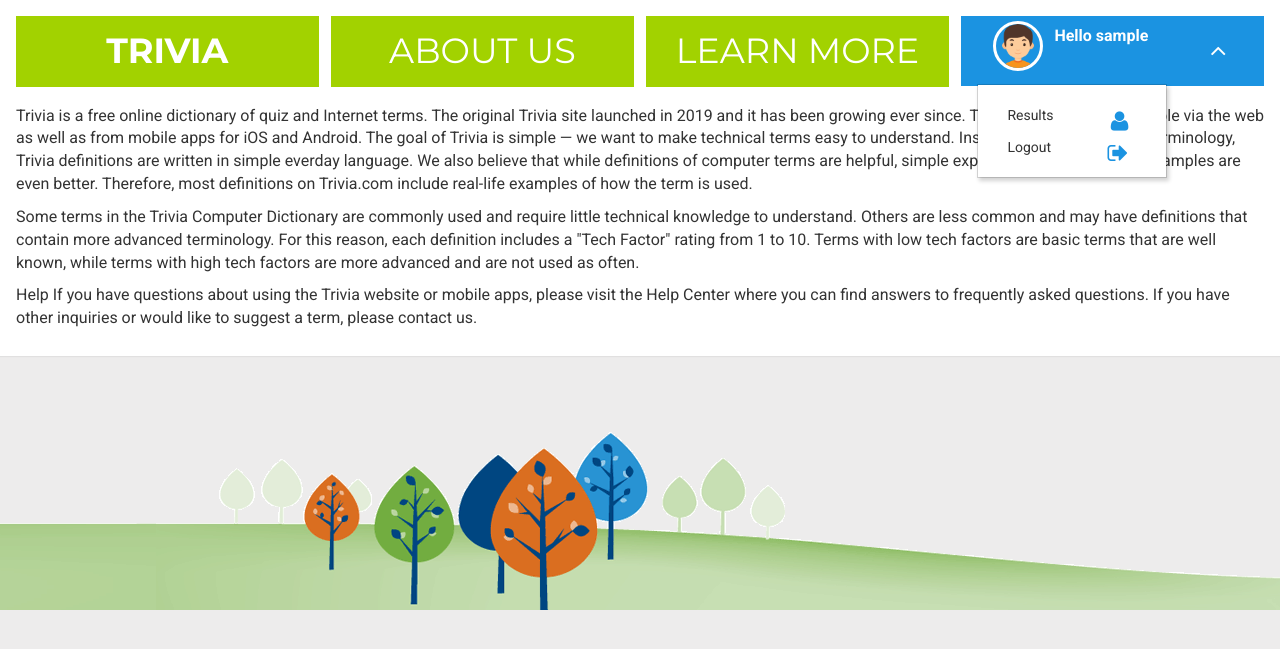
After one commit to richujain/Trivia, a PHP site: page /home/about.php in a window 1280 px wide, after a click that opens the changed part. The commit adds this page. Shown: the top 649 px of the page. Run offline with PHP 8.4, Linux system fonts and the light colour scheme; the visitor is signed in with stand-in values (Sample User, id 1).

Commit message:
Your Message

```diff
--- /dev/null
+++ b/home/about.php
@@ -0,0 +1,131 @@
+<!--
+Author: W3layouts
+Author URL: http://w3layouts.com
+License: Creative Commons Attribution 3.0 Unported
+License URL: http://creativecommons.org/licenses/by/3.0/
+-->
+<!DOCTYPE HTML>
+<html>
+<head>
+<title>Trivia Welcome Page</title>
+<meta name="viewport" content="width=device-width, initial-scale=1">
+<meta http-equiv="Content-Type" content="text/html; charset=utf-8" />
+<meta name="keywords" content="" />
+<script type="application/x-javascript"> addEventListener("load", function() { setTimeout(hideURLbar, 0); }, false); function hideURLbar(){ window.scrollTo(0,1); } </script>
+<!-- Bootstrap Core CSS -->
+<link href="css/bootstrap.min.css" rel='stylesheet' type='text/css' />
+<!-- Custom CSS -->
+<link href="css/style.css" rel='stylesheet' type='text/css' />
+<link rel="stylesheet" href="css/morris.css" type="text/css"/>
+<!-- Graph CSS -->
+<link href="css/font-awesome.css" rel="stylesheet">
+<!-- jQuery -->
+<script src="js/jquery-2.1.4.min.js"></script>
+<!-- //jQuery -->
+<link href='//fonts.googleapis.com/css?family=Roboto:700,500,300,100italic,100,400' rel='stylesheet' type='text/css'/>
+<link href='//fonts.googleapis.com/css?family=Montserrat:400,700' rel='stylesheet' type='text/css'>
+<!-- lined-icons -->
+<link rel="stylesheet" href="css/icon-font.min.css" type='text/css' />
+<!-- //lined-icons -->
+</head>
+<script>
+	function technology(){
+		window.location.href = "technology_quiz.php";
+	}
+	function science(){
+		window.location.href = "science_quiz.php";
+	}
+</script>
+<?php
+	function logout() {
+		session_start();
+		session_destroy();
+		header("Location: ../index.php");
+		exit();
+  }
+
+  if (isset($_GET['logout'])) {
+    logout();
+  }
+  ?>
+<?php
+session_start();
+$username = $_SESSION["username"];
+
+?>
+<body>
+   <div class="page-container">
+   <!--/content-inner-->
+             <!--header start here-->
+				<div class="header-main">
+					<div class="logo-w3-agile">
+								<h1><a href="index.php"><b>Trivia</b></a></h1>
+							</div>
+							<div class="logo-w3-agile">
+										<h1><a href="index.php">About us</a></h1>
+									</div>
+									<div class="logo-w3-agile">
+												<h1><a href="learnmore.php">Learn More</a></h1>
+											</div>
+
+						<div class="profile_details w3l" style="float: right">
+								<ul>
+									<li class="dropdown profile_details_drop">
+										<a href="#" class="dropdown-toggle" data-toggle="dropdown" aria-expanded="false">
+											<div class="profile_img">
+												<span class="prfil-img"><img src="images/user.png" alt=""> </span>
+												<div class="user-name">
+													<p><?php echo "Hello " . $username ?></p>
+													<span></span>
+												</div>
+												<i class="fa fa-angle-down"></i>
+												<i class="fa fa-angle-up"></i>
+												<div class="clearfix"></div>
+											</div>
+										</a>
+										<ul class="dropdown-menu drp-mnu">
+											<li> <a href="result.php"><i class="fa fa-user"></i> Results</a> </li>
+											<li> <a href="index.php?logout=true"><i class="fa fa-sign-out"></i> Logout</a> </li>
+										</ul>
+									</li>
+								</ul>
+							</div>
+<br>
+<br>
+<br>
+
+				<p style="margin-top:20px;align:justify|center">Trivia is a free online dictionary of quiz and Internet terms. The original Trivia site launched in 2019 and it has been growing ever since. Trivia definitions are available via the web as well as from mobile apps for iOS and Android.
+					The goal of Trivia is simple — we want to make technical terms easy to understand. Instead of using high-level terminology, Trivia definitions are written in simple everday language. We also believe that while definitions of computer terms are helpful, simple explanations of terms with examples are even better. Therefore, most definitions on Trivia.com include real-life examples of how the term is used.
+</p><p>Some terms in the Trivia Computer Dictionary are commonly used and require little technical knowledge to understand. Others are less common and may have definitions that contain more advanced terminology. For this reason, each definition includes a "Tech Factor" rating from 1 to 10. Terms with low tech factors are basic terms that are well known, while terms with high tech factors are more advanced and are not used as often.</p>
+
+					Help
+					If you have questions about using the Trivia website or mobile apps, please visit the Help Center where you can find answers to frequently asked questions. If you have other inquiries or would like to suggest a term, please contact us.
+				</p>
+
+
+					<div class="clearfix"></div>
+				</div>
+
+
+
+
+<br>
+<br>
+<br
+
+
+<script src="js/jquery.nicescroll.js"></script>
+<script src="js/scripts.js"></script>
+<!-- Bootstrap Core JavaScript -->
+   <script src="js/bootstrap.min.js"></script>
+   <!-- /Bootstrap Core JavaScript -->
+<!-- morris JavaScript -->
+<script src="js/raphael-min.js"></script>
+<script src="js/morris.js"></script>
+<footer>
+
+<img src="footer1.png" alt="" >
+
+</footer>
+</body>
+</html>
--- a/index.php
+++ b/index.php
@@ -25,7 +25,7 @@
 	session_start();
 	if (! empty($_SESSION['logged_in']))
 	{
-		header("Location: home/admin_panel.php"); /* Redirect browser */
+		header("Location: home/index.php"); /* Redirect browser */
     	exit();
 	}
 ?>
--- a/register.php
+++ b/register.php
@@ -44,11 +44,6 @@
 		</div>
 	</div>
 	<!-- //agileits -->
-	<!-- copyright -->
-	<div class="w3-agile-copyright">
-		<p class="agileinfo"> © 2019 Trivia Quiz. All rights reserved | Design by <a href="" target="_blank">Trivia</a></p>
-	</div>
-	<!-- //copyright -->
 	<!-- js -->
 	<script src="js/jquery-2.2.3.min.js"></script>
 	<script src='js/jquery.validate.min.js'></script>
```
Also changed, not shown: home/index.php (+19 -30 lines), home/learnmore.php (added, +146 -0 lines), home/footer1.png (added).
